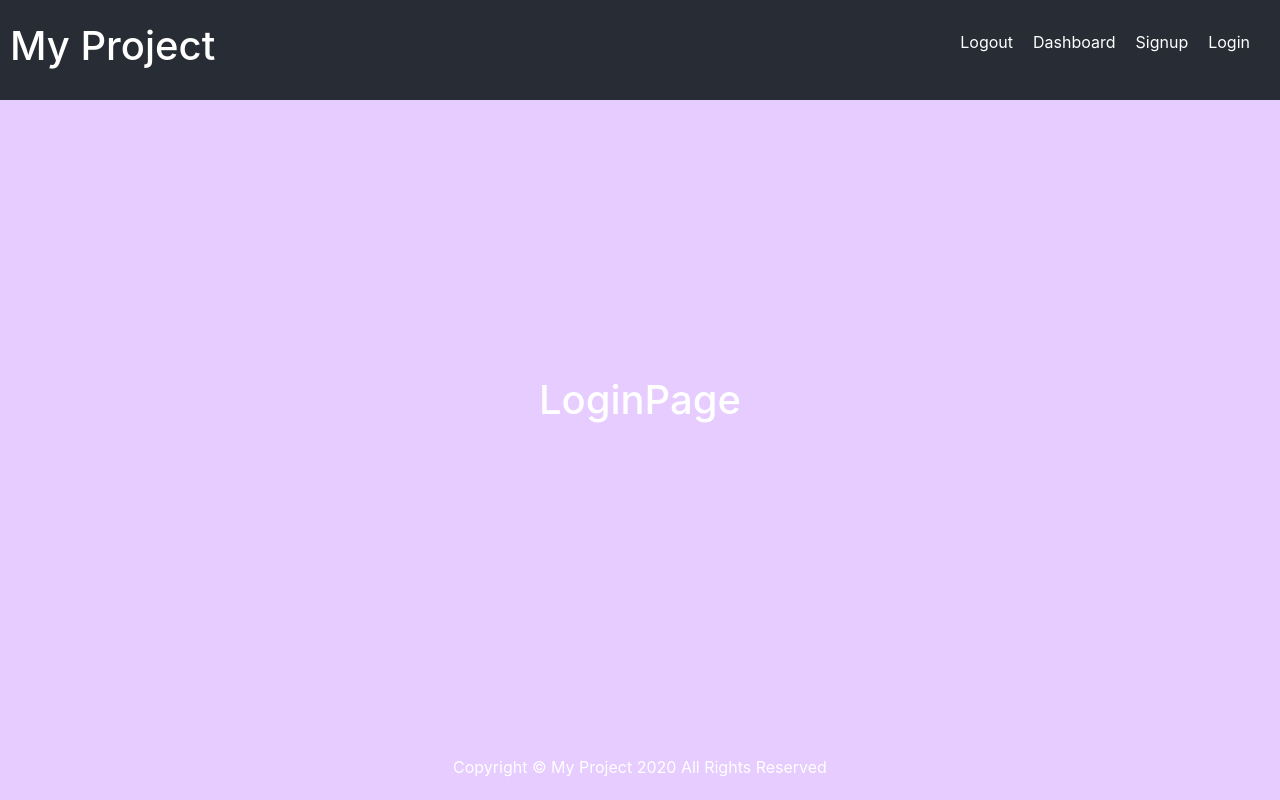
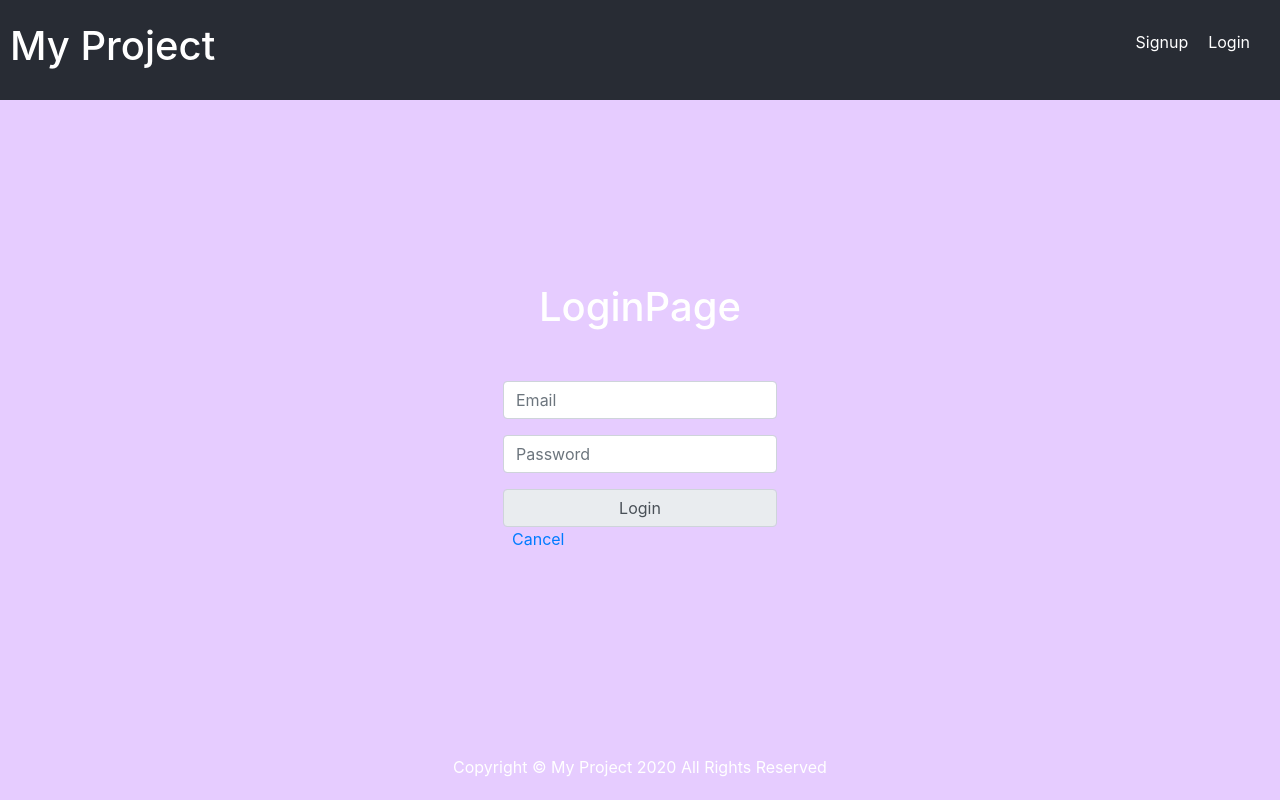
Before and after one commit to ktorres1393/react-project3-frontend, a React (Create React App) app: page /login in a window 1280 px wide. Built offline with nearby package versions, Linux system fonts and the light colour scheme.

Commit message:
finishes protected route

```diff
--- a/src/App.js
+++ b/src/App.js
@@ -7,9 +7,9 @@ import Dashboard from './pages/Dashboard';
 import HomePage from './pages/HomePage';
 import LoginPage from './pages/LoginPage';
 import SignupPage from './pages/SignupPage'
-import { getUser } from './services/userService'
+import { getUser, logout } from './services/userService'
 
-import { Route, Switch, withRouter } from 'react-router-dom'
+import { Route, Switch, withRouter, Redirect } from 'react-router-dom'
 
 
 
@@ -26,16 +26,25 @@ function App(props) {
     props.history.push('/dashboard');
   }
 
+  function handleLogout(){
+    logout()
+    setUserState({user: null});
+    props.history.push('/')
+  }
+
   return (
     <div className="App">
 
-      <Header />
+      <Header user={userState.user} handleLogout={handleLogout}/>
       <Switch>
       <Route exact path="/" render={(props) =>
       <HomePage />
       }/>
       <Route exact path="/dashboard" render={(props) =>
-      <Dashboard />
+      getUser()?
+        <Dashboard />
+        :
+        <Redirect to="/login"/>
       }/>
       <Route exact path="/login" render={(props) =>
       <LoginPage handleSignupOrLogin={handleSignupOrLogin} />
--- a/src/components/Header/Header.js
+++ b/src/components/Header/Header.js
@@ -9,10 +9,20 @@ const Header = (props) => (
             </Link>
             <nav>
                 <ul className="NavLinks">
-                    <li><Link to="/logout">Logout</Link></li>
-                    <li><Link to="/dashboard">Dashboard</Link></li>
-                    <li><Link to="/signup">Signup</Link></li>
-                    <li><Link to="/login">Login</Link></li>
+                    {
+                        props.user ?
+                        <>
+                            <li><Link to="" onClick={props.handleLogout}>Logout</Link></li>
+                            <li><Link to="/dashboard">Dashboard</Link></li>
+                        </>
+                        :
+                        <>
+                            <li><Link to="/signup">Signup</Link></li>
+                            <li><Link to="/login">Login</Link></li>
+                        </>
+
+                    }
+
 
                 </ul>
             </nav>
--- a/src/components/SetTimer/SetTimer.js
+++ b/src/components/SetTimer/SetTimer.js
@@ -1,5 +1,6 @@
 
 function SetTimer (props) {
+
     return(
         <div className='timer-container'>
         <h1>{props.title}</h1>
--- a/src/pages/LoginPage.js
+++ b/src/pages/LoginPage.js
@@ -1,9 +1,63 @@
-const LoginPage = (props)=> (
+import { useState } from 'react';
+import { Link } from 'react-router-dom';
+import { login } from '../services/userService'
 
+const LoginPage = (props)=> {
+    /* component state */
+        const [ formState, setFormState ] =useState({
+            email:'',
+            password:''
+        })
+    /* handler functions*/
+        function handleChange(event){
+            setFormState(prevState => ({
+                ...prevState,
+                [event.target.name]: event.target.value
+            }))
+        }
+
+        async function handleSubmit(event) {
+            event.preventDefault(); // disable default behavior
+            if(!formValid()) return;  // make sure form is valid
+            try {
+                await login(formState)
+                props.handleSignupOrLogin();
+            } catch (error) {
+                alert(error.message);
+            }
+        }
+
+        /* helper functions*/
+        function formValid(){
+            return !!(formState.email && formState.password)
+        }
+
+
+    return (
     <main className="Page">
         <h1>LoginPage</h1>
+        <form onSubmit={handleSubmit}>
+            <div className="form-group">
+                <div className="col-sm-12">
+                    <input onChange={handleChange} value={formState.email} name="email" placeholder="Email"className="form-control" type="email"/>
+                </div>
+            </div>
+            <div className="form-group">
+                <div className="col-sm-12">
+                    <input onChange={handleChange} value={formState.password} name="password" placeholder="Password" className="form-control" type="password"/>
+                </div>
+            </div>
+            <div className="form-group">
+                <div className="col-sm-12">
+                    <input disabled={!formValid()} value="Login" className="form-control" type="submit"/>
+                    &nbsp;&nbsp;
+                    <Link to="/">Cancel</Link>
+                </div>
+            </div>
+        </form>
+
     </main>
-
-  )
+    )
+    }
 
   export default LoginPage;
--- a/src/services/userService.js
+++ b/src/services/userService.js
@@ -1,4 +1,4 @@
-import { getUserFromToken, setToken } from './tokenService'
+import { getUserFromToken, setToken, removeToken } from './tokenService'
 const BASE_URL = 'http://localhost:3001/api/users'
 
 function signup(user) {
@@ -19,8 +19,9 @@ function getUser() {
 }
 
 function logout() {
+    removeToken();
+}
 
-}
 function login(credentials) {
     return fetch(BASE_URL + '/login', {
         method: 'POST',
```
Also changed, not shown: 1 other file (tests, documents, lock files or other folders).
